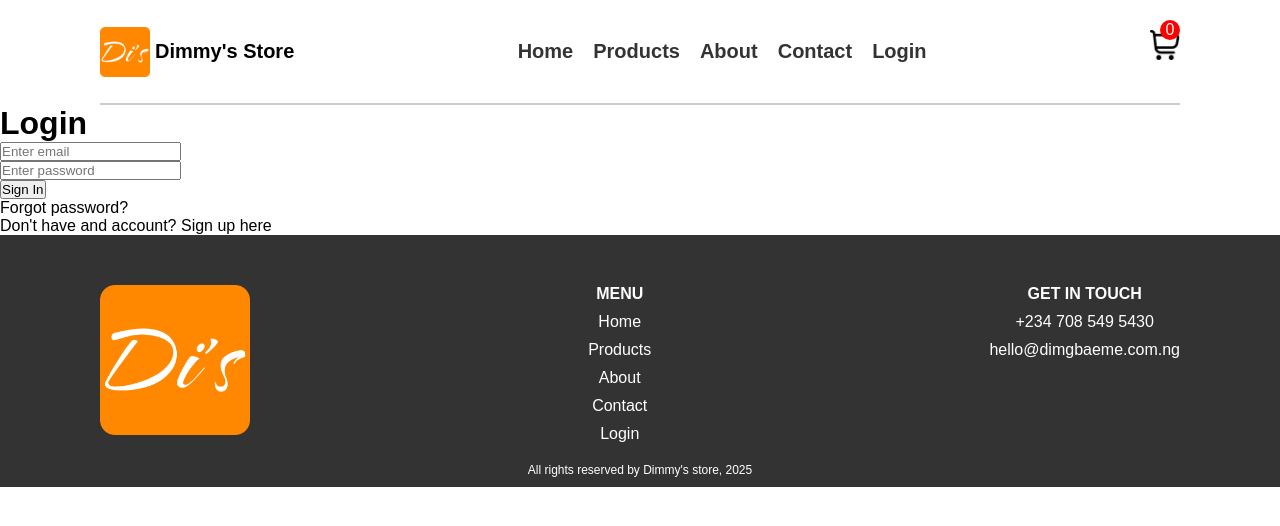
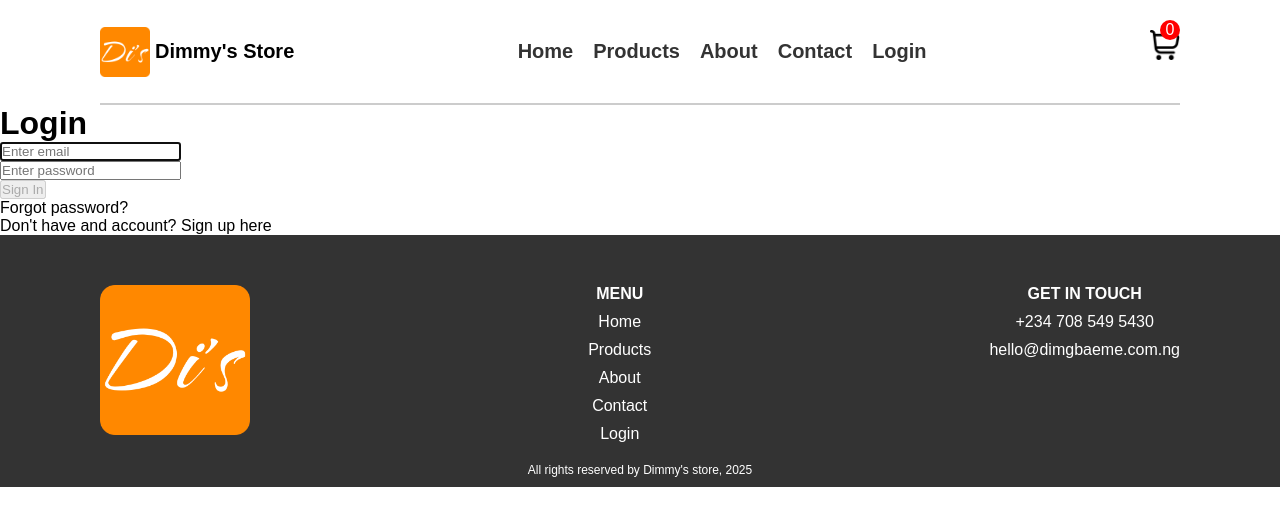
Before and after one commit to Dimgba-Eme/e-commerce-app, a React (Create React App) app in the folder my-store/: page /login-signup in a window 1280 px wide. Shown: the top 526 px of the page. Built offline with nearby package versions, Linux system fonts and the light colour scheme.

Commit message:
Built an error function for the password field when an error occurs

```diff
--- a/my-store/src/components/Login.js
+++ b/my-store/src/components/Login.js
@@ -1,23 +1,57 @@
-import React, { useState } from 'react'
+import React, { useEffect, useRef, useState } from 'react'
 import './login.scss'
 import { validateEmail } from './utils';
 
+const PasswordErrorMessage = () => {
+    return (
+        <p style={{ color: 'red' }}>Password must not be less eight characters</p>
+    )
+}
+
 const Login = () => {
-    const [email, setEmail] = useState();
+    const [email, setEmail] = useState("");
     const [password, setPassword] = useState({
         value: '',
         isFocused: false,
     });
 
+    const isFormValid = () => {
+        return (
+            email && validateEmail(email) && password.value.length >= 8
+        )
+    }
+
+    const handleSubmit = (e) => {
+        e.preventDefault();
+        clearForm();
+        alert("Logged In")
+    }
+
+    const clearForm = () => {
+        setEmail("");
+        setPassword({
+            value: '',
+            isFocused: false,
+        })
+    }
+
+    const inputRef = useRef();
+
+    useEffect(() => {
+        document.title = "Login | Dimmy's Store"
+        inputRef.current.focus();
+    })
+
     return (
         <section className='login-container'>
             <div className='login-inner'>
-                <form>
-                    <input type='email' id='email' placeholder='Enter email' value={email} onChange={(e) => setEmail(e.target.value)} />
+                <form onSubmit={handleSubmit}>
+                    <input type='email' ref={inputRef} id='email' placeholder='Enter email' value={email} onChange={(e) => setEmail(e.target.value)} />
                     <br />
                     <input type='password' id='pass' placeholder='Enter password' value={password.value} onChange={(e) => setPassword({ ...password, value: e.target.value })} onBlur={(e) => setPassword({ ...password, isFocused: true })} />
+                    {password.isFocused && password.value.length < 8 ? (<PasswordErrorMessage />) : null}
                     <br />
-                    <button type='submit'>Sign In</button>
+                    <button type='submit' disabled={!isFormValid()}>Sign In</button>
                     <div>
                         <p>Forgot password?</p>
                         <p>Don't have and account? Sign up here</p>
```
